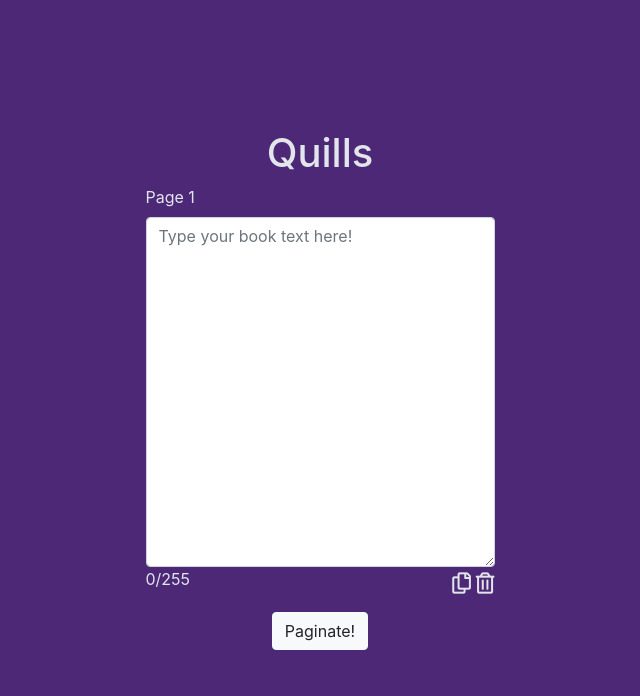
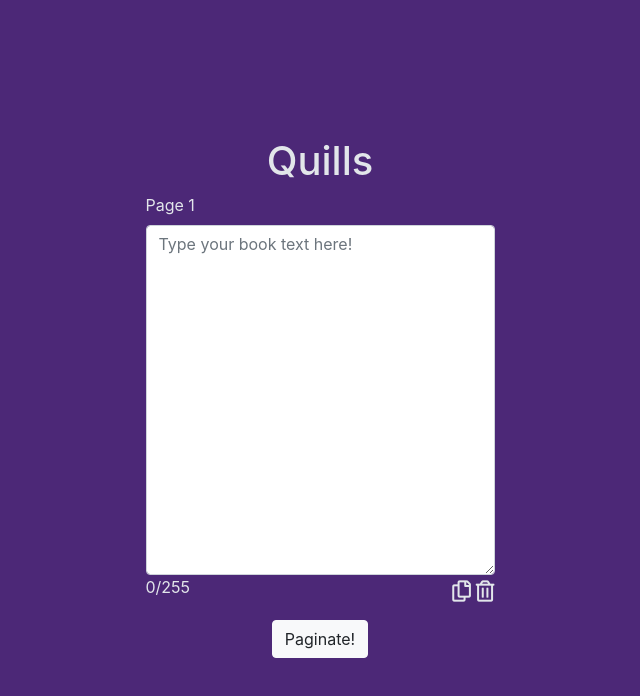
Before and after one commit to ScoHa/quills, a plain HTML site: page index.html in a window 1280 px wide. Shown: the whole page, without its empty margins (320-960 px from the left). Drawn offline with nearby package versions, Linux system fonts and the light colour scheme.

Commit message:
Adjusted header margin

```diff
--- a/css/quills.css
+++ b/css/quills.css
@@ -11,6 +11,10 @@
 
 #icons {
 	margin-top: 5px;
+}
+
+#header {
+	margin-top: 15px;
 }
 
 #copy-to-clipboard{
```
